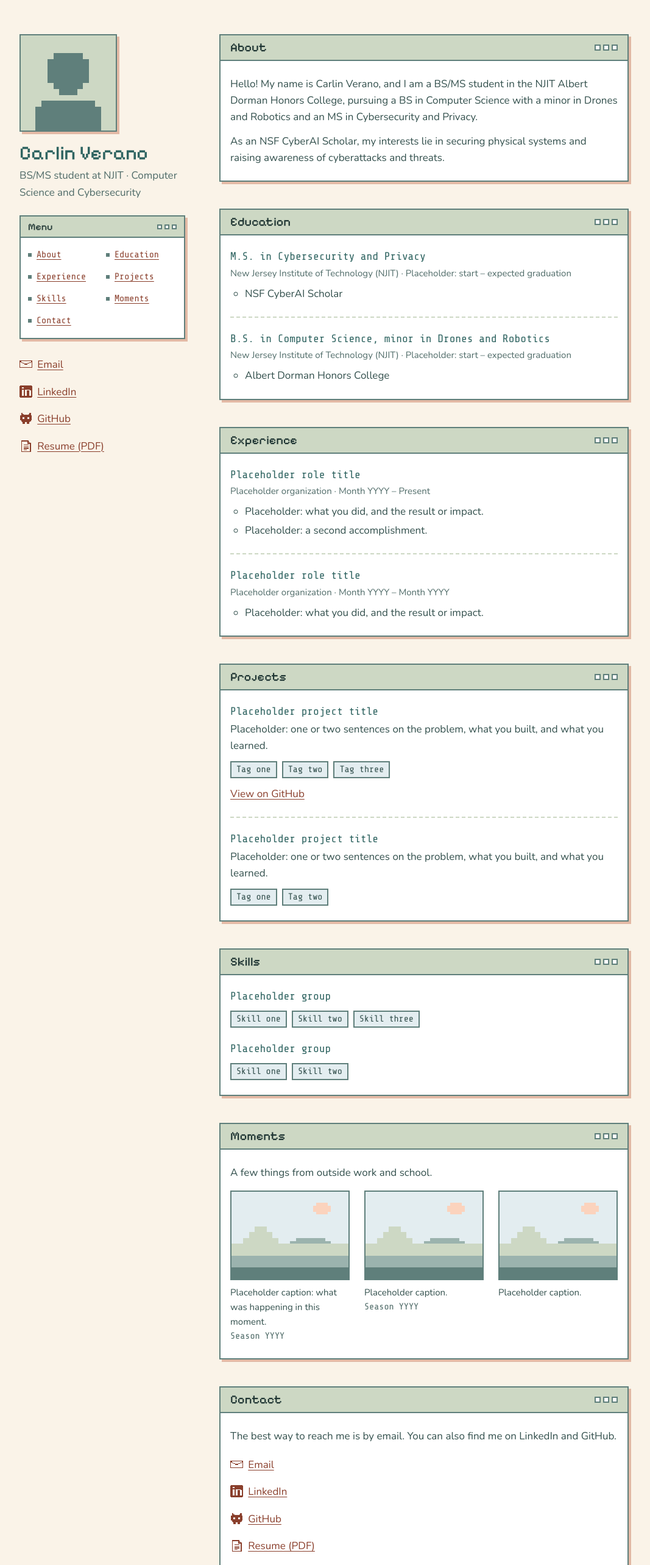
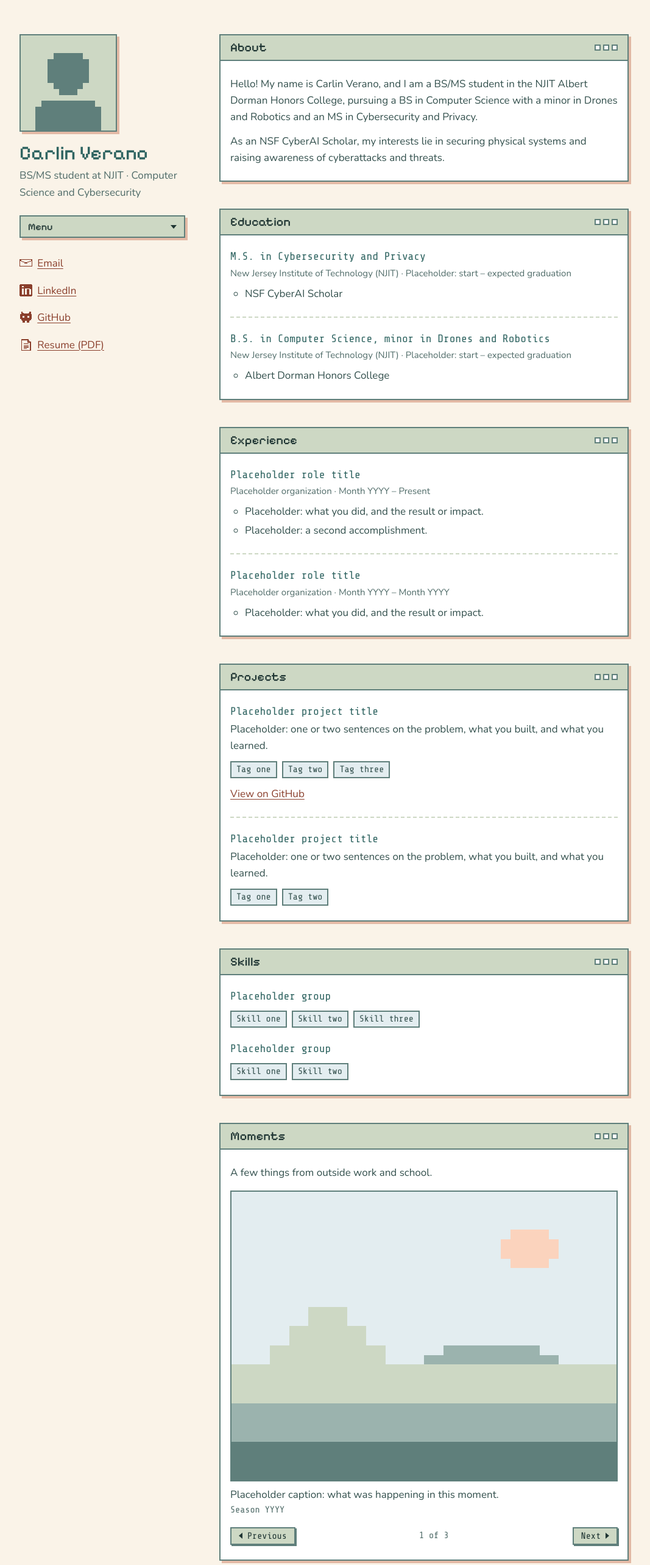
Before and after one commit to carlinnv/Portfolio, a React (Vite) app: page / in a window 1280 px wide. Shown: the top 2566 px of the page at 61% size, without its empty margins (108-1175 px from the left). Built offline with nearby package versions, Linux system fonts and the light colour scheme.

Commit message:
feat: implement photo carousel with swipe functionality and improve sidebar navigation

```diff
--- a/src/components/Moments.tsx
+++ b/src/components/Moments.tsx
@@ -1,32 +1,115 @@
+import { useRef, useState, type PointerEvent } from 'react'
 import { moments } from '../content/moments.ts'
 import { Card } from './Card.tsx'
 
+/** How far (in pixels) a finger must move sideways to count as a swipe. */
+const SWIPE_DISTANCE = 40
+
+/**
+ * Photo carousel: one moment at a time, with Previous/Next buttons and swipe
+ * on touch screens. It never advances on its own. Follows the WAI-ARIA
+ * carousel pattern so screen readers announce "slide 2 of 5" and each caption.
+ */
 export function Moments() {
+  const [current, setCurrent] = useState(0)
+  const swipeStartX = useRef<number | null>(null)
+  const count = moments.length
+
+  // Wraps around: Next on the last photo goes back to the first.
+  const go = (step: number) =>
+    setCurrent((index) => (index + step + count) % count)
+
+  const onPointerDown = (event: PointerEvent<HTMLDivElement>) => {
+    if (event.pointerType === 'touch') swipeStartX.current = event.clientX
+  }
+
+  const onPointerUp = (event: PointerEvent<HTMLDivElement>) => {
+    if (swipeStartX.current === null) return
+    const distance = event.clientX - swipeStartX.current
+    swipeStartX.current = null
+    if (Math.abs(distance) >= SWIPE_DISTANCE) go(distance < 0 ? 1 : -1)
+  }
+
   return (
     <Card id="moments" title="Moments">
       <p>A few things from outside work and school.</p>
-      <ul className="moments">
-        {moments.map((moment, index) => (
-          <li key={`${moment.image.src}-${index}`}>
-            <figure>
+      <div
+        className="carousel"
+        role="region"
+        aria-roledescription="carousel"
+        aria-label="Moments photos"
+      >
+        <div
+          id="moments-slides"
+          className="carousel__slides"
+          // Announces the newly shown photo's caption to screen readers.
+          aria-live="polite"
+          onPointerDown={onPointerDown}
+          onPointerUp={onPointerUp}
+          onPointerCancel={() => {
+            swipeStartX.current = null
+          }}
+        >
+          {moments.map((moment, index) => (
+            <figure
+              key={`${moment.image.src}-${index}`}
+              className="carousel__slide"
+              role="group"
+              aria-roledescription="slide"
+              aria-label={`${index + 1} of ${count}`}
+              hidden={index !== current}
+            >
               <img
                 src={moment.image.src}
                 alt={moment.image.alt}
-                width="400"
-                height="300"
+                width="800"
+                height="600"
                 loading="lazy"
                 decoding="async"
               />
               <figcaption>
                 {moment.caption}
                 {moment.date && (
-                  <span className="moments__date">{moment.date}</span>
+                  <span className="carousel__date">{moment.date}</span>
                 )}
               </figcaption>
             </figure>
-          </li>
-        ))}
-      </ul>
+          ))}
+        </div>
+
+        {count > 1 && (
+          <div className="carousel__controls">
+            <button
+              type="button"
+              className="carousel__button"
+              aria-controls="moments-slides"
+              onClick={() => go(-1)}
+            >
+              <span
+                className="carousel__arrow carousel__arrow--prev"
+                aria-hidden="true"
+              />
+              Previous
+            </button>
+            {/* Screen readers get this from each slide's label instead. */}
+            <p className="carousel__counter" aria-hidden="true">
+              {current + 1} of {count}
+            </p>
+            <button
+              type="button"
+              className="carousel__button"
+              aria-controls="moments-slides"
+              onClick={() => go(1)}
+            >
+              Next
+              <span
+                className="carousel__arrow carousel__arrow--next"
+                aria-hidden="true"
+              />
+            </button>
+          </div>
+        )}
+      </div>
     </Card>
   )
 }
--- a/src/components/Sidebar.tsx
+++ b/src/components/Sidebar.tsx
@@ -15,21 +15,15 @@ export function Sidebar() {
       <h1 className="sidebar__name">{profile.name}</h1>
       <p className="sidebar__tagline">{profile.tagline}</p>
 
-      {/* A small "window" holding the section links. */}
-      <nav
-        className="card card--compact sidebar__nav"
-        aria-labelledby="nav-title"
-      >
-        <div className="card__titlebar">
-          <span id="nav-title" className="card__title">
-            Menu
-          </span>
-          <span className="card__controls" aria-hidden="true">
-            <span />
-            <span />
-            <span />
-          </span>
-        </div>
+      {/* A small "window" that opens like a dropdown, one section per row.
+          <details> is built into browsers: it works with mouse, keyboard
+          (Enter/Space), and screen readers without any JavaScript. */}
+      <nav className="sidebar__nav" aria-label="Sections">
+        <details className="card card--compact menu">
+          <summary className="card__titlebar menu__toggle">
+            <span className="card__title">Menu</span>
+            <span className="menu__caret" aria-hidden="true" />
+          </summary>
           <ul className="nav-list">
             {sections.map((section) => (
               <li key={section.id}>
@@ -37,6 +31,7 @@ export function Sidebar() {
               </li>
             ))}
           </ul>
+        </details>
       </nav>
 
       <ContactLinks />
--- a/src/styles/components.css
+++ b/src/styles/components.css
@@ -93,23 +93,94 @@
   margin: var(--space-5) 0;
 }
 
-/* Section links in two compact columns. */
+/* ---------- Menu dropdown ---------- */
+
+/* The title bar is the button that opens and closes the menu. */
+.menu__toggle {
+  cursor: pointer;
+  list-style: none; /* hide the browser's default triangle */
+}
+
+.menu__toggle::-webkit-details-marker {
+  display: none; /* same, for Safari */
+}
+
+.menu__toggle:hover {
+  background: var(--color-menu-hover);
+}
+
+/* No line under the title bar while the menu is closed. */
+.menu:not([open]) > .menu__toggle {
+  border-bottom: none;
+}
+
+/* Small pixel arrow: points down when closed, up when open. */
+.menu__caret {
+  width: 0;
+  height: 0;
+  border-top: 0.4rem solid var(--color-titlebar-text);
+  border-right: 0.35rem solid transparent;
+  border-left: 0.35rem solid transparent;
+}
+
+.menu[open] .menu__caret {
+  transform: rotate(180deg);
+}
+
+/* Glide the menu open and closed instead of snapping. Uses newer CSS:
+   browsers that don't support it simply open the menu instantly. Skipped
+   for people who have asked their system for reduced motion. */
+@media (prefers-reduced-motion: no-preference) {
+  .menu {
+    interpolate-size: allow-keywords; /* lets height animate to "auto" */
+  }
+
+  .menu::details-content {
+    height: 0;
+    overflow: clip;
+    transition:
+      height 0.25s ease,
+      content-visibility 0.25s allow-discrete;
+  }
+
+  .menu[open]::details-content {
+    height: auto;
+  }
+
+  .menu__caret {
+    transition: transform 0.25s ease;
+  }
+}
+
+/* One section per row, separated by dashed lines. */
 .nav-list {
-  display: grid;
-  grid-template-columns: repeat(2, minmax(0, 1fr));
-  gap: var(--space-1) var(--space-3);
   margin: 0;
-  padding: var(--space-3);
+  padding: 0;
   list-style: none;
   font-family: var(--font-display);
   font-size: var(--font-size-small);
 }
 
+.nav-list li + li {
+  border-top: var(--border-width) dashed var(--color-rule);
+}
+
 .nav-list a {
-  display: inline-flex;
+  display: flex;
   align-items: center;
   gap: var(--space-2);
-  padding: var(--space-1) 0;
+  padding: var(--space-2) var(--space-3);
+  text-decoration: none;
+}
+
+.nav-list a:hover {
+  background: var(--color-menu-hover);
+  text-decoration: underline;
+}
+
+/* Keep the focus ring inside the menu window. */
+.nav-list a:focus-visible {
+  outline-offset: -3px;
 }
 
 /* Small square "pixel" bullet before each nav link. */
@@ -202,37 +273,92 @@
   gap: var(--space-5);
 }
 
-/* ---------- Moments (photo gallery) ---------- */
+/* ---------- Moments (photo carousel) ---------- */
 
-.moments {
-  display: grid;
-  grid-template-columns: repeat(auto-fill, minmax(12rem, 1fr));
-  gap: var(--space-5);
-  margin: var(--space-4) 0 0;
-  padding: 0;
-  list-style: none;
+.carousel {
+  margin-top: var(--space-4);
 }
 
-.moments figure {
+/* Let phones scroll the page vertically, but leave sideways swipes to us. */
+.carousel__slides {
+  touch-action: pan-y;
+}
+
+.carousel__slide {
   margin: 0;
 }
 
-.moments img {
+.carousel__slide img {
   width: 100%;
   aspect-ratio: 4 / 3;
   object-fit: cover;
   border: var(--border-width) solid var(--color-border);
 }
 
-.moments figcaption {
+.carousel__slide figcaption {
   margin-top: var(--space-2);
+}
+
+.carousel__date {
+  display: block;
+  color: var(--color-muted);
+  font-family: var(--font-display);
   font-size: var(--font-size-small);
 }
 
-.moments__date {
-  display: block;
+.carousel__controls {
+  display: flex;
+  align-items: center;
+  justify-content: space-between;
+  gap: var(--space-3);
+  margin-top: var(--space-4);
+}
+
+/* Retro "pixel" buttons that press down when clicked. */
+.carousel__button {
+  display: inline-flex;
+  align-items: center;
+  gap: var(--space-2);
+  padding: var(--space-1) var(--space-3);
+  color: var(--color-titlebar-text);
+  background: var(--color-titlebar);
+  border: var(--border-width) solid var(--color-border);
+  box-shadow: 2px 2px 0 var(--color-border);
+  font-family: var(--font-display);
+  font-size: var(--font-size-small);
+  cursor: pointer;
+}
+
+.carousel__button:hover {
+  background: var(--color-menu-hover);
+}
+
+.carousel__button:active {
+  box-shadow: none;
+  transform: translate(2px, 2px);
+}
+
+/* Small pixel arrows inside the buttons. */
+.carousel__arrow {
+  width: 0;
+  height: 0;
+  border-top: 0.35rem solid transparent;
+  border-bottom: 0.35rem solid transparent;
+}
+
+.carousel__arrow--prev {
+  border-right: 0.4rem solid currentColor;
+}
+
+.carousel__arrow--next {
+  border-left: 0.4rem solid currentColor;
+}
+
+.carousel__counter {
+  margin: 0;
   color: var(--color-muted);
   font-family: var(--font-display);
+  font-size: var(--font-size-small);
 }
 
 /* ---------- Footer ---------- */
--- a/src/styles/print.css
+++ b/src/styles/print.css
@@ -39,6 +39,25 @@
     box-shadow: none;
   }
 
+  /* Print every moment as a grid, not just the photo on screen. */
+  .carousel__controls {
+    display: none;
+  }
+
+  .carousel__slides {
+    display: grid;
+    grid-template-columns: repeat(3, 1fr);
+    gap: 1rem;
+  }
+
+  .carousel__slide[hidden] {
+    display: block;
+  }
+
+  .carousel__slide {
+    break-inside: avoid;
+  }
+
   /* Show where external links go, since they can't be clicked on paper. */
   .card a[href^='http']::after,
   .card a[href^='mailto:']::after {
--- a/src/styles/tokens.css
+++ b/src/styles/tokens.css
@@ -16,6 +16,7 @@
   --color-titlebar: #cdd8c4; /* card title bars (pale sage) */
   --color-tag: #e3edf0; /* skill/technology tag background (pale blue) */
   --color-highlight: #fbd3bd; /* peach: text selection */
+  --color-menu-hover: #eef3ea; /* menu title bar and rows on hover */
 
   /* ---------- Text ---------- */
   --color-text: #33504d; /* body text: 7.95:1 on page, 8.77:1 on cards */
```
Lines whose indentation alone changed are shown as unchanged.
